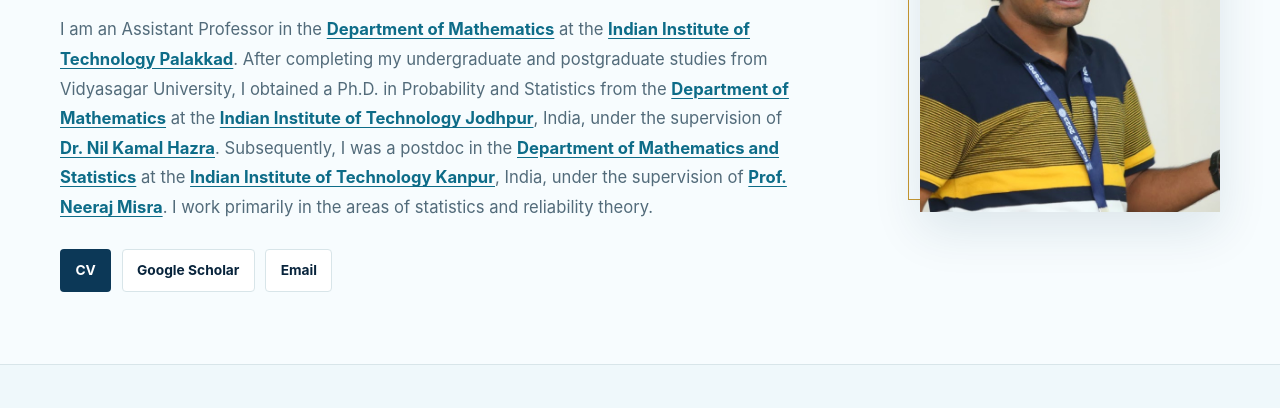
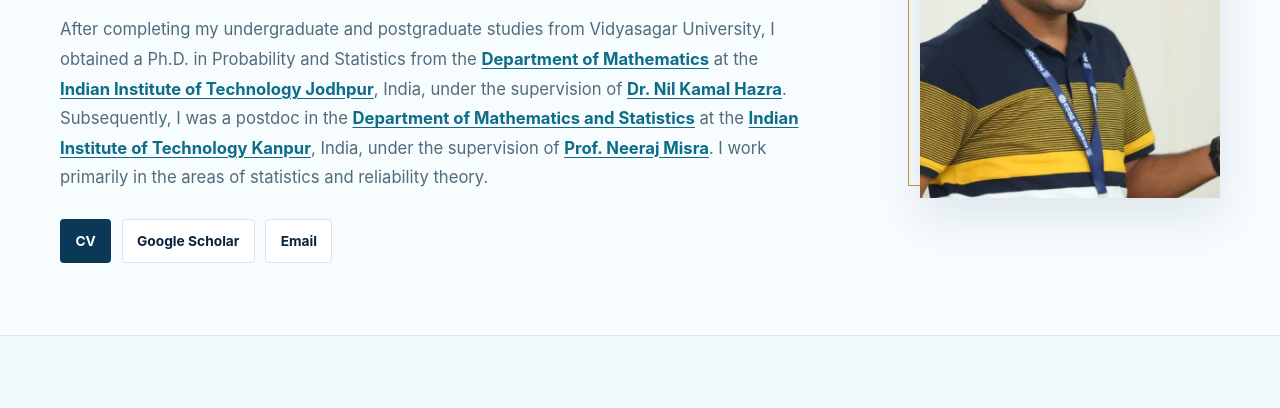
Before and after one commit to sahootanmay3/sahootanmay3.github.io, a plain HTML site: page index.html in a window 1280 px wide. Shown: the part 784-1192 px from the top of the page. Drawn offline with Linux system fonts and the light colour scheme.

Commit message:
Update index.html

```diff
--- a/index.html
+++ b/index.html
@@ -43,7 +43,7 @@
           <p class="eyebrow">Statistics · Reliability · Survival</p>
           <h1>Tanmay Sahoo</h1>
           <p class="hero-role">Assistant Professor, Department of Mathematics<br>Indian Institute of Technology Palakkad</p>
-          <p class="hero-summary hero-biography">I am an Assistant Professor in the <a href="https://iitpkd.ac.in/mathematics">Department of Mathematics</a> at the <a href="https://iitpkd.ac.in/">Indian Institute of Technology Palakkad</a>. After completing my undergraduate and postgraduate studies from Vidyasagar University, I obtained a Ph.D. in Probability and Statistics from the <a href="https://iitj.ac.in/department/index.php?id=mathematics">Department of Mathematics</a> at the <a href="https://iitj.ac.in/">Indian Institute of Technology Jodhpur</a>, India, under the supervision of <a href="https://sites.google.com/view/nil-kamal-hazra/home">Dr. Nil Kamal Hazra</a>. Subsequently, I was a postdoc in the <a href="https://www.iitk.ac.in/math/">Department of Mathematics and Statistics</a> at the <a href="https://www.iitk.ac.in/">Indian Institute of Technology Kanpur</a>, India, under the supervision of <a href="https://home.iitk.ac.in/~neeraj/">Prof. Neeraj Misra</a>. I work primarily in the areas of statistics and reliability theory.</p>
+          <p class="hero-summary hero-biography">After completing my undergraduate and postgraduate studies from Vidyasagar University, I obtained a Ph.D. in Probability and Statistics from the <a href="https://iitj.ac.in/department/index.php?id=mathematics">Department of Mathematics</a> at the <a href="https://iitj.ac.in/">Indian Institute of Technology Jodhpur</a>, India, under the supervision of <a href="https://sites.google.com/view/nil-kamal-hazra/home">Dr. Nil Kamal Hazra</a>. Subsequently, I was a postdoc in the <a href="https://www.iitk.ac.in/math/">Department of Mathematics and Statistics</a> at the <a href="https://www.iitk.ac.in/">Indian Institute of Technology Kanpur</a>, India, under the supervision of <a href="https://home.iitk.ac.in/~neeraj/">Prof. Neeraj Misra</a>. I work primarily in the areas of statistics and reliability theory.</p>
           <div class="button-row" aria-label="Academic profiles and contact">
             <a class="button button-primary" href="https://drive.google.com/file/d/1tpxeve-uI7SJWE60jwJx71-h8awggx4u/view?usp=sharing">CV</a>
             <a class="button button-secondary" href="https://scholar.google.com/citations?user=leg3kHUAAAAJ&amp;hl=en">Google Scholar</a>
```
